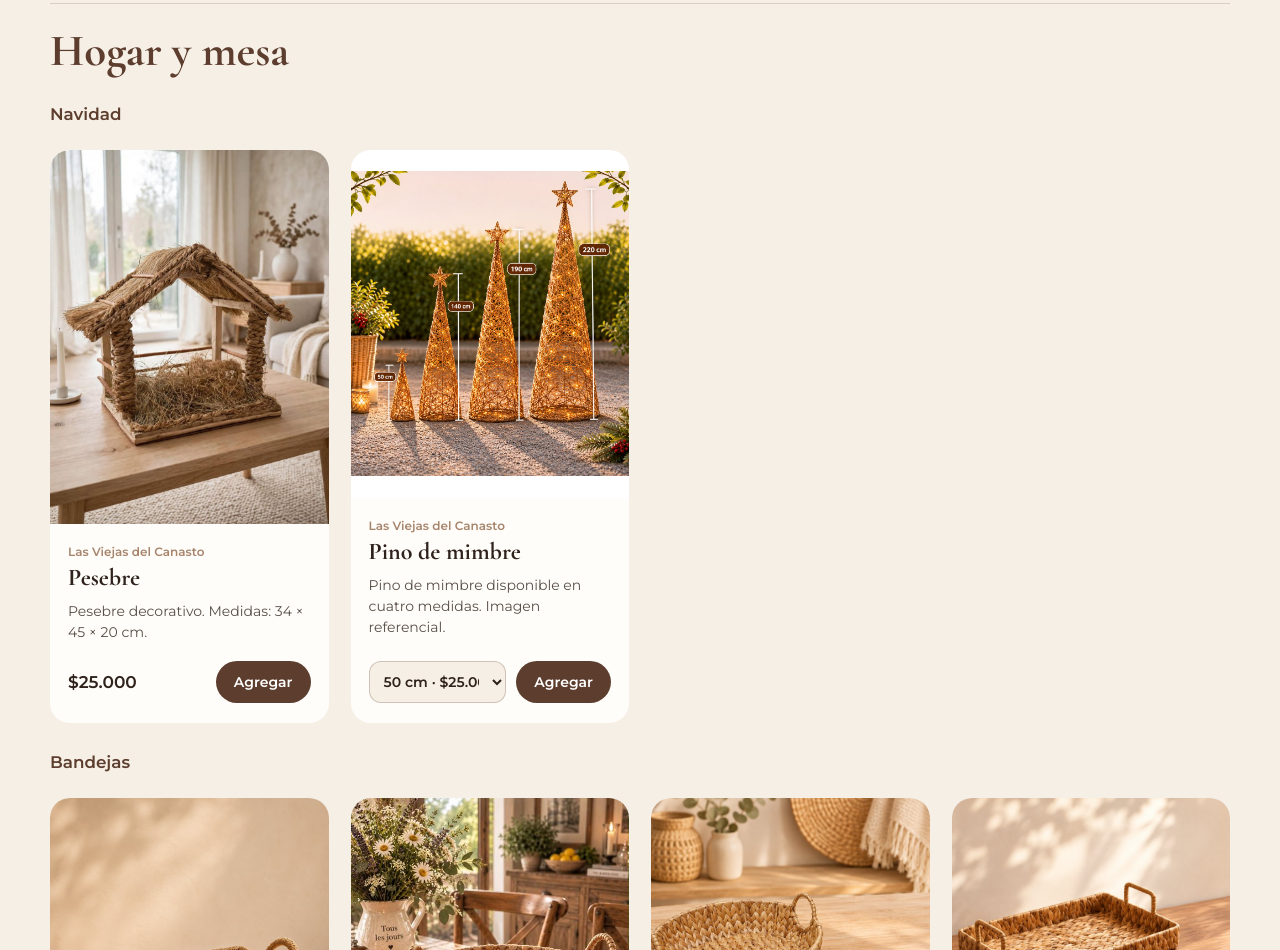
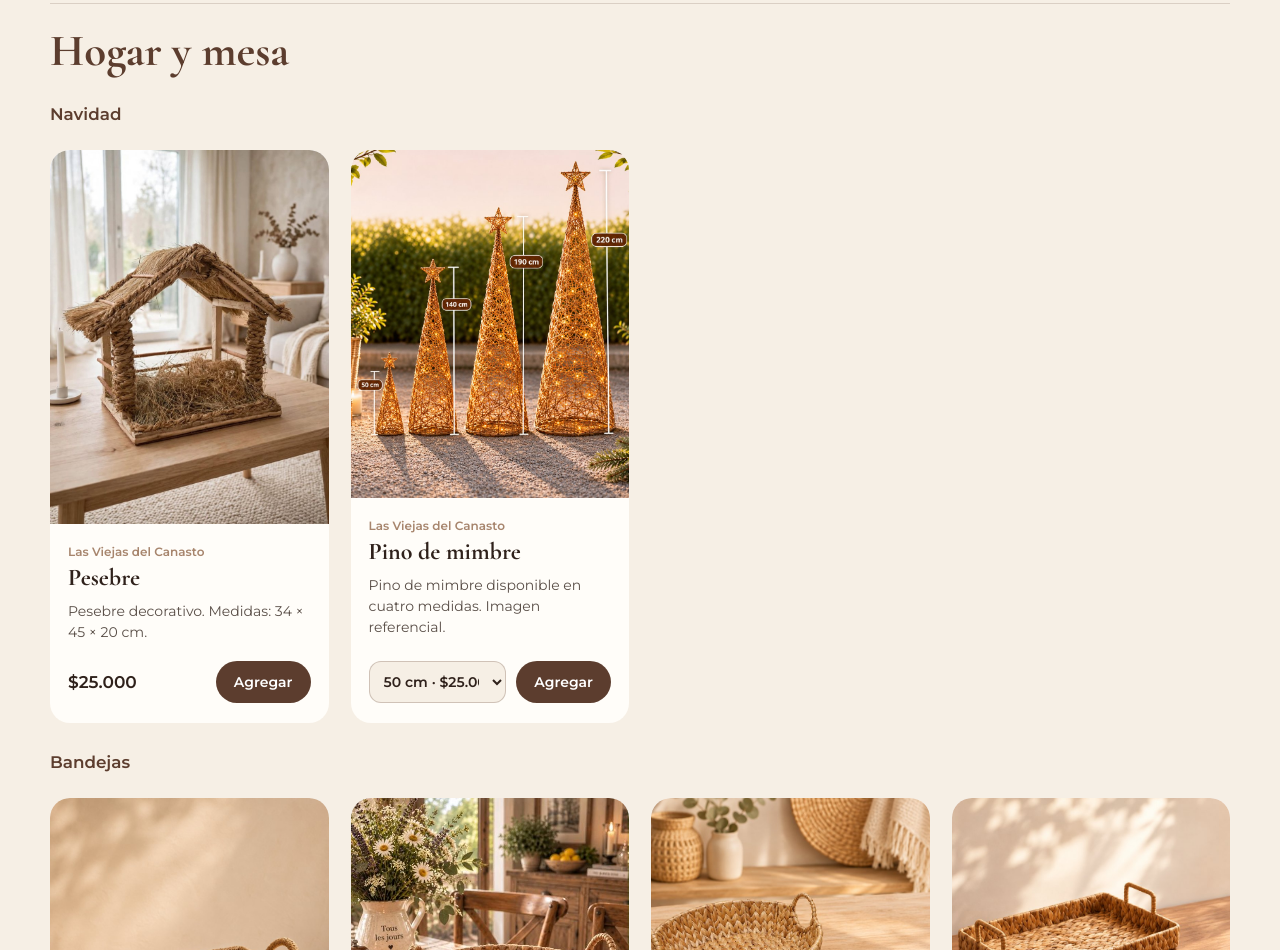
Before and after one commit to LasViejasdelCanasto/Lasviejasdelcanasto, a plain HTML site: page index.html in a window 1280 px wide. Shown: the part 3429-4379 px from the top of the page. Drawn offline with nearby package versions, Linux system fonts and the light colour scheme.

Commit message:
Ajustar encuadre de los pinos

```diff
--- a/styles.css
+++ b/styles.css
@@ -132,3 +132,5 @@
 .product[data-id^="juguete-"] .product-photo img{object-fit:contain}
 
 .product[data-id^="navidad-"] .product-photo img{object-fit:contain}
+
+.product[data-id="navidad-pino"] .product-photo img{object-fit:cover;object-position:center bottom}
```
